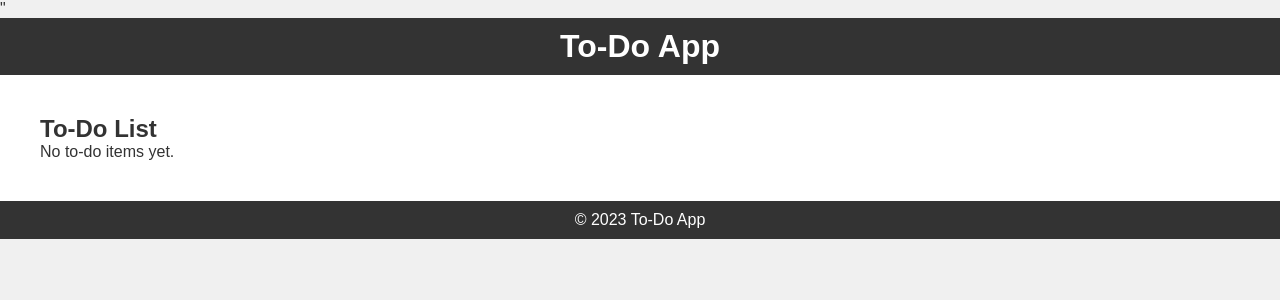
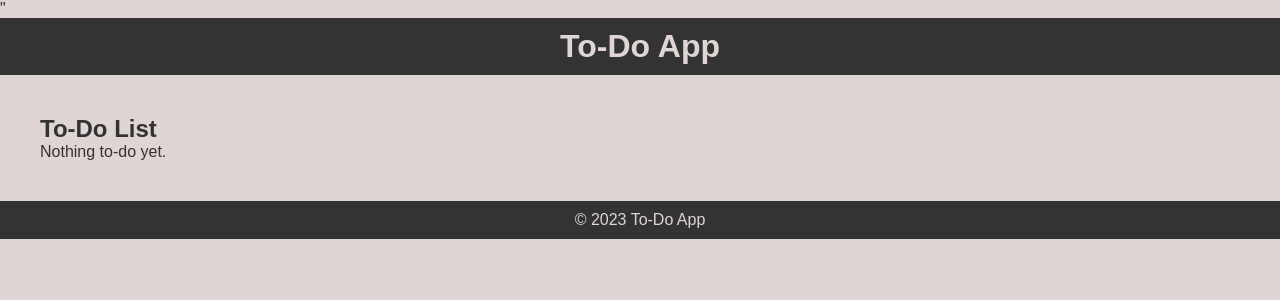
Before and after one commit to Rusla23/to_do, a Django app: page /list/ in a window 1280 px wide. Shown: the top 300 px of the page. Run offline with Django 4.2, Linux system fonts and the light colour scheme; data that the repository does not hold is empty.

Commit message:
css and views

```diff
--- a/todo/todoapp/static/css/base_style.css
+++ b/todo/todoapp/static/css/base_style.css
@@ -12,7 +12,7 @@ li {
 
 body {
   font-family: Arial, sans-serif;
-  background-color: #f0f0f0;
+  background-color: #e0d5d5;
   color: #333;
 }
 
@@ -24,7 +24,7 @@ body {
 
 header {
   background-color: #333;
-  color: #fff;
+  color: #e0d5d5;
   text-align: center;
   padding: 10px 0;
 }
@@ -40,25 +40,23 @@ nav ul li {
 
 nav a {
   text-decoration: none;
-  color: #fff;
+  color: #e0d5d5;
   font-weight: bold;
 }
 
 main {
-  background-color: #fff;
+  background-color: #e0d5d5;
   padding: 20px;
 }
 
 footer {
   background-color: #333;
-  color: #fff;
+  color: #e0d5d5;
   text-align: center;
   padding: 10px 0;
 }
 
-/* Add your custom styling below */
 
-/* Example: Style links */
 a {
   color: #007BFF;
   text-decoration: none;
--- a/todo/todoapp/templates/base.html
+++ b/todo/todoapp/templates/base.html
@@ -6,14 +6,14 @@
     <meta name='viewport' content='width=device-width, initial-scale=1.0'>
     <title>{% block title %}To-Do App{% endblock title %}</title>
     <link rel='stylesheet' href="{% static "css/base_style.css" %}">"
+    <style>
+
+    </style>
 </head>
 <body>
     <header>
         <h1>To-Do App</h1>
     </header>
-    <nav>
-        {% comment %} <a href="{% url 'todo_list' %}">To-Do List</a> {% endcomment %}
-    </nav>
     <main>
         <div class="container">
             {% block content %}
--- a/todo/todoapp/templates/todo/todo_list.html
+++ b/todo/todoapp/templates/todo/todo_list.html
@@ -6,7 +6,7 @@
         {% for todo in todos %}
             <li>{{ todo.title }}</li>
         {% empty %}
-            <p>No to-do items yet.</p>
+            <p>Nothing to-do yet.</p>
         {% endfor %}
     </ul>
 {% endblock %}
--- a/todo/todoapp/views.py
+++ b/todo/todoapp/views.py
@@ -4,7 +4,7 @@ from .forms import TodoForm
 from django.http import HttpResponse
 
 def home(request):
-    return render(request, 'home.html')
+    return render(request, 'todo/home.html')
 
 def todo_list(request):
     todos = Todo.objects.all()
```
Also changed, not shown: todo/todoapp/templates/todo/home.html (renamed from todo/todoapp/templates/home.html).
